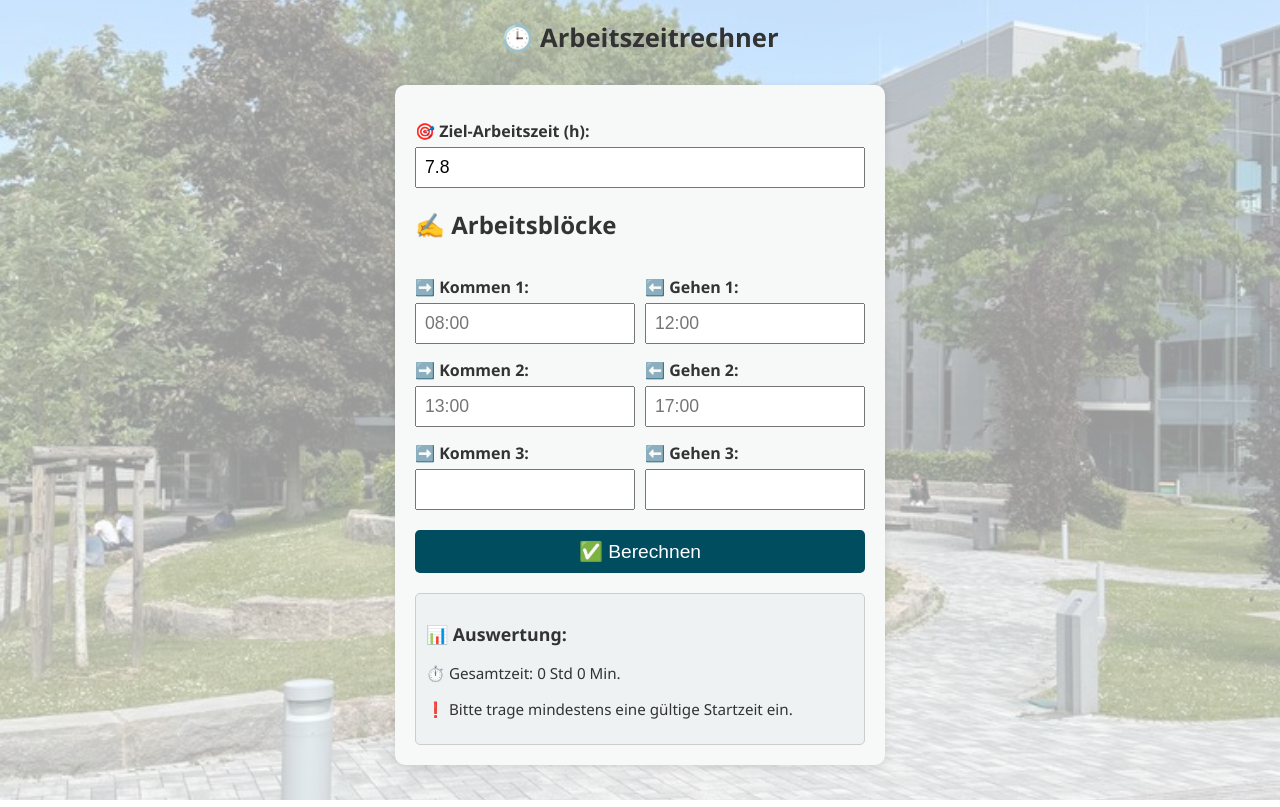
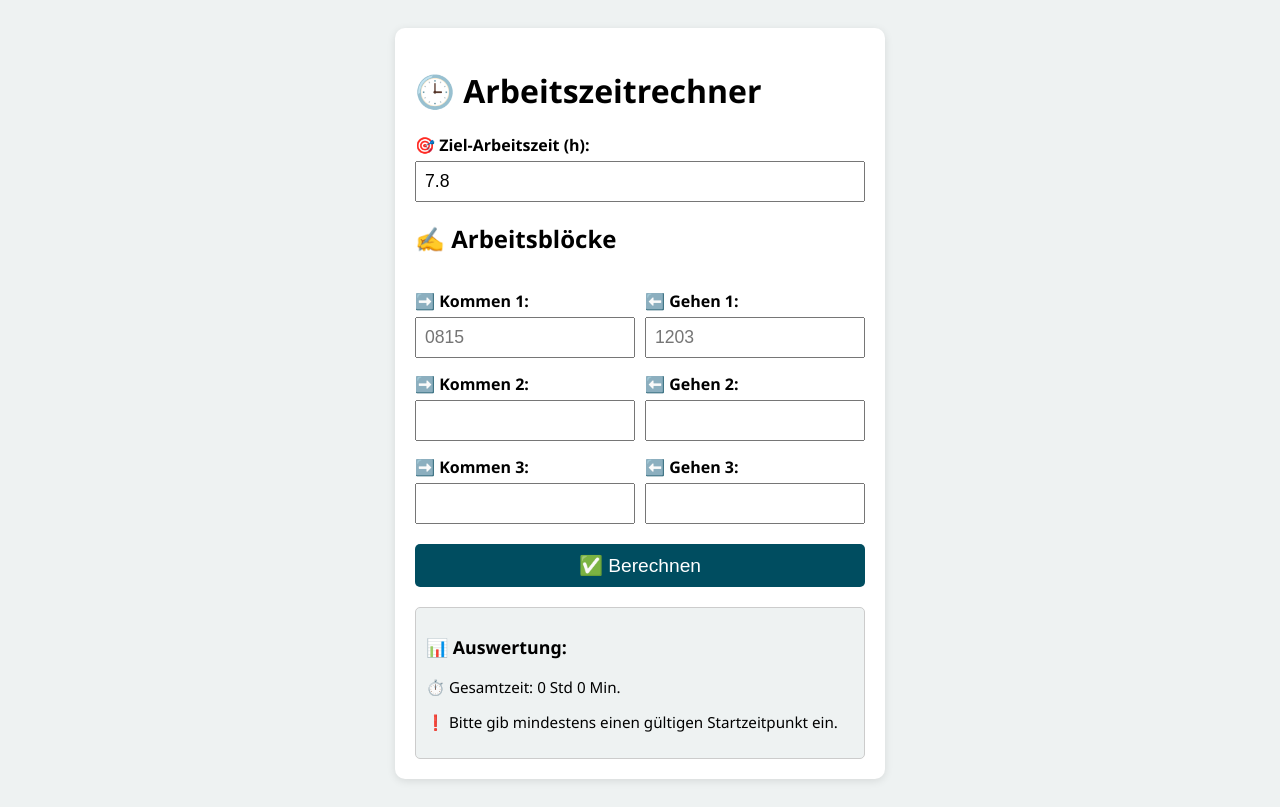
Before and after one commit to benvino07/arbeitszeitrechner, a plain HTML site: page index.html in a window 1280 px wide. Both pictures are taken after a click on the button "✅ Berechnen". Drawn offline with Linux system fonts and the light colour scheme.

Commit message:
nochmal zeit korrigiert

```diff
--- a/index.html
+++ b/index.html
@@ -5,41 +5,20 @@
   <meta name="viewport" content="width=device-width, initial-scale=1.0" />
   <title>Arbeitszeitrechner</title>
   <style>
-    html, body {
-      height: 100%;
-      margin: 0;
-      padding: 0;
-    }
     body {
       font-family: 'Segoe UI', Tahoma, Geneva, Verdana, sans-serif;
-      background: url('tullastr.jpg') no-repeat center center fixed;
-      background-size: cover;
-      color: #333;
+      background: #eef2f2;
       display: flex;
-      flex-direction: column;
-      align-items: center;
-    }
-    body::before {
-      content: "";
-      position: fixed;
-      top: 0; left: 0;
-      width: 100%; height: 100%;
-      background: rgba(255,255,255,0.6);
-      z-index: -1;
-    }
-    h1 {
-      text-align: center;
-      font-size: 1.6em;
-      margin: 20px 0;
+      justify-content: center;
+      padding: 20px;
     }
     main {
-      background: #f7f9f9;
+      background: #fff;
       border-radius: 10px;
       padding: 20px;
       max-width: 450px;
-      width: 90%;
+      width: 100%;
       box-shadow: 0 2px 8px rgba(0,0,0,0.1);
-      margin-top: 10px;
     }
     label {
       display: block;
@@ -85,9 +64,9 @@
 </head>
 <body>
 
+<main>
   <h1>🕒 Arbeitszeitrechner</h1>
 
-  <main>
   <label for="targetHours">🎯 Ziel-Arbeitszeit (h):</label>
   <input type="number" id="targetHours" value="7.8" step="0.1">
 
@@ -96,55 +75,49 @@
   <div class="time-row">
     <div>
       <label for="start1">➡️ Kommen 1:</label>
-        <input type="text" inputmode="numeric" pattern="[0-9]*" id="start1" placeholder="08:00">
+      <input type="text" id="start1" placeholder="0815">
     </div>
     <div>
       <label for="end1">⬅️ Gehen 1:</label>
-        <input type="text" inputmode="numeric" pattern="[0-9]*" id="end1" placeholder="12:00">
+      <input type="text" id="end1" placeholder="1203">
     </div>
   </div>
 
   <div class="time-row">
     <div>
       <label for="start2">➡️ Kommen 2:</label>
-        <input type="text" inputmode="numeric" pattern="[0-9]*" id="start2" placeholder="13:00">
+      <input type="text" id="start2">
     </div>
     <div>
       <label for="end2">⬅️ Gehen 2:</label>
-        <input type="text" inputmode="numeric" pattern="[0-9]*" id="end2" placeholder="17:00">
+      <input type="text" id="end2">
     </div>
   </div>
 
   <div class="time-row">
     <div>
       <label for="start3">➡️ Kommen 3:</label>
-        <input type="text" inputmode="numeric" pattern="[0-9]*" id="start3" placeholder="">
+      <input type="text" id="start3">
     </div>
     <div>
       <label for="end3">⬅️ Gehen 3:</label>
-        <input type="text" inputmode="numeric" pattern="[0-9]*" id="end3" placeholder="">
+      <input type="text" id="end3">
     </div>
   </div>
 
   <button onclick="calculate()">✅ Berechnen</button>
-
   <div class="result" id="output"></div>
 </main>
 
 <script>
 function parseTime(input) {
   if (!input) return null;
-      input = input.replace(/\D/g, ''); // nur Ziffern
+  input = input.replace(/\D/g, '');
   if (input.length === 4) {
-        const h = parseInt(input.slice(0,2));
-        const m = parseInt(input.slice(2,4));
+    const h = parseInt(input.slice(0, 2));
+    const m = parseInt(input.slice(2, 4));
     if (h >= 0 && h < 24 && m >= 0 && m < 60) {
-          return new Date(`1970-01-01T${h.toString().padStart(2,'0')}:${m.toString().padStart(2,'0')}:00`);
-        }
-      } else if (input.length === 5 && input.includes(':')) {
-        const [h,m] = input.split(':').map(Number);
-        if (h >= 0 && h < 24 && m >= 0 && m < 60) {
-          return new Date(`1970-01-01T${h.toString().padStart(2,'0')}:${m.toString().padStart(2,'0')}:00`);
+      return new Date(1970, 0, 1, h, m);
     }
   }
   return null;
@@ -154,60 +127,62 @@
   const targetHours = parseFloat(document.getElementById("targetHours").value) || 0;
   const targetMinutes = Math.round(targetHours * 60);
 
+  const getTime = id => parseTime(document.getElementById(id).value);
+
   const blocks = [
-        { start: parseTime(document.getElementById("start1").value), end: parseTime(document.getElementById("end1").value) },
-        { start: parseTime(document.getElementById("start2").value), end: parseTime(document.getElementById("end2").value) },
-        { start: parseTime(document.getElementById("start3").value), end: parseTime(document.getElementById("end3").value) }
+    { start: getTime("start1"), end: getTime("end1") },
+    { start: getTime("start2"), end: getTime("end2") },
+    { start: getTime("start3"), end: getTime("end3") }
   ];
 
   let totalMinutes = 0;
-      let lastEndTime = null;
-      let outputHTML = "<h3>📊 Auswertung:</h3>";
+  let lastStartOnly = null;
+  let output = `<h3>📊 Auswertung:</h3>`;
 
-      blocks.forEach((block, index) => {
+  blocks.forEach((block, i) => {
     if (block.start && block.end) {
-          const duration = (block.end - block.start) / (1000 * 60);
-          totalMinutes += duration;
-          lastEndTime = block.end;
-          outputHTML += `<p>🗂️ Block ${index + 1}: ${Math.floor(duration / 60)} Std ${duration % 60} Min.</p>`;
+      const diff = (block.end - block.start) / 60000;
+      totalMinutes += diff;
+      output += `<p>🗂️ Block ${i + 1}: ${Math.floor(diff / 60)} Std ${Math.round(diff % 60)} Min.</p>`;
+    } else if (block.start && !block.end) {
+      lastStartOnly = block.start;
     }
   });
 
-      outputHTML += `<p>⏱️ Gesamtzeit: ${Math.floor(totalMinutes / 60)} Std ${totalMinutes % 60} Min.</p>`;
+  output += `<p>⏱️ Gesamtzeit: ${Math.floor(totalMinutes / 60)} Std ${Math.round(totalMinutes % 60)} Min.</p>`;
 
-      const difference = totalMinutes - targetMinutes;
+  const diff = totalMinutes - targetMinutes;
 
-      if (difference >= 0) {
-        outputHTML += `<p>✅ Du hast ${Math.floor(difference / 60)} Std ${difference % 60} Min mehr gearbeitet als geplant.</p>`;
-      } else if (lastEndTime) {
-        const remainingMinutes = Math.abs(difference);
-        const adjustedEndTime = new Date(lastEndTime.getTime() + remainingMinutes * 60000);
-        const endTimeString = adjustedEndTime.toTimeString().slice(0,5);
-        outputHTML += `<p>🕔 Um dein Ziel zu erreichen, müsstest du bis ca. ${endTimeString} bleiben.</p>`;
+  if (diff >= 0) {
+    output += `<p>✅ Du hast ${Math.floor(diff / 60)} Std ${Math.round(diff % 60)} Min mehr gearbeitet als geplant.</p>`;
+  } else if (lastStartOnly) {
+    const remaining = Math.abs(diff);
+    const adjustedEnd = new Date(lastStartOnly.getTime() + remaining * 60000);
+    const endStr = adjustedEnd.toTimeString().slice(0, 5);
+    output += `<p>🕔 Um dein Ziel zu erreichen, müsstest du bis ca. ${endStr} bleiben.</p>`;
 
-        // Hole Wettervorhersage für Feierabend
+    // Wetterdaten abrufen
     try {
       const forecastRes = await fetch('/api/forecast?city=Freiburg');
       const forecastData = await forecastRes.json();
       if (forecastData.list && forecastData.list.length > 0) {
         const feierabend = forecastData.list.find(fc => {
           const fcTime = new Date(fc.dt * 1000);
-              return fcTime >= adjustedEndTime;
+          return fcTime >= adjustedEnd;
         }) || forecastData.list[0];
 
         const desc = feierabend.weather[0].description;
         const temp = feierabend.main.temp;
-            outputHTML += `<p>🌤️ Wetter bei Feierabend: ${desc}, ca. ${temp.toFixed(1)}°C.</p>`;
+        output += `<p>🌤️ Wetter bei Feierabend: ${desc}, ca. ${temp.toFixed(1)}°C.</p>`;
       }
-        } catch (error) {
-          outputHTML += `<p>⚠️ Wettervorhersage nicht verfügbar.</p>`;
+    } catch (err) {
+      output += `<p>⚠️ Wettervorhersage nicht verfügbar.</p>`;
+    }
+  } else {
+    output += `<p>❗ Bitte gib mindestens einen gültigen Startzeitpunkt ein.</p>`;
   }
 
-      } else {
-        outputHTML += `<p>❗ Bitte trage mindestens eine gültige Startzeit ein.</p>`;
-      }
-
-      document.getElementById("output").innerHTML = outputHTML;
+  document.getElementById("output").innerHTML = output;
 }
 </script>
 
```
Lines whose indentation alone changed are shown as unchanged.
